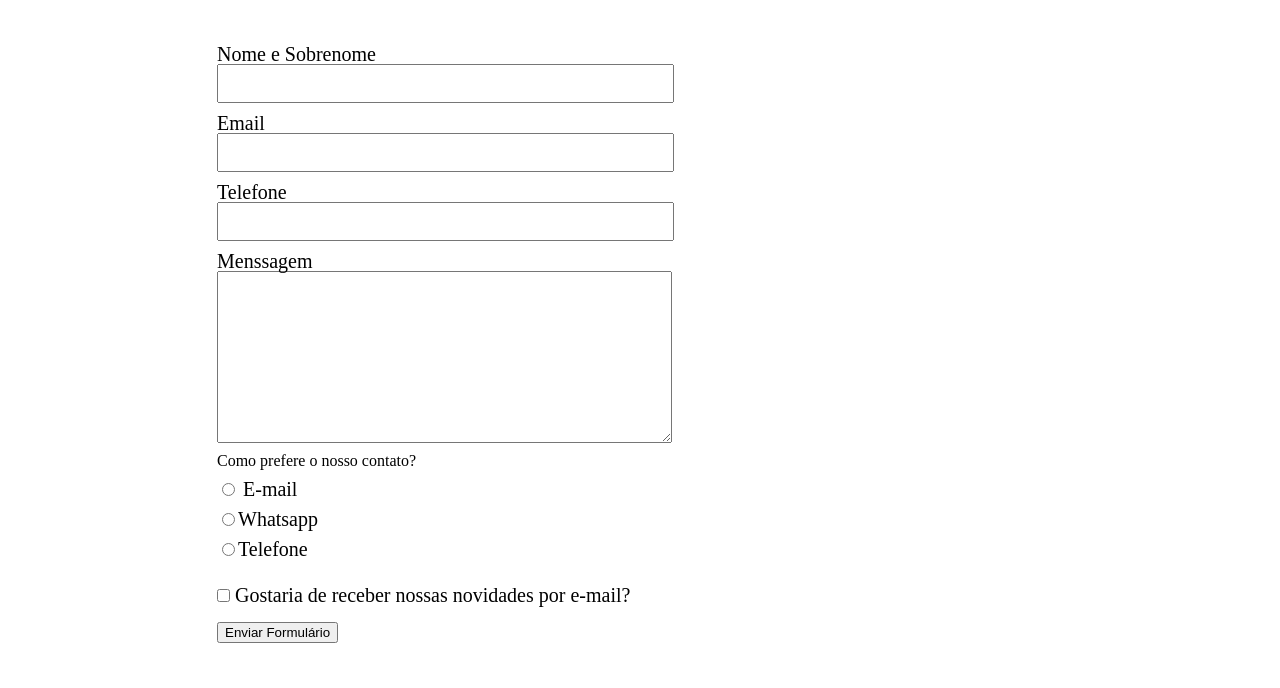
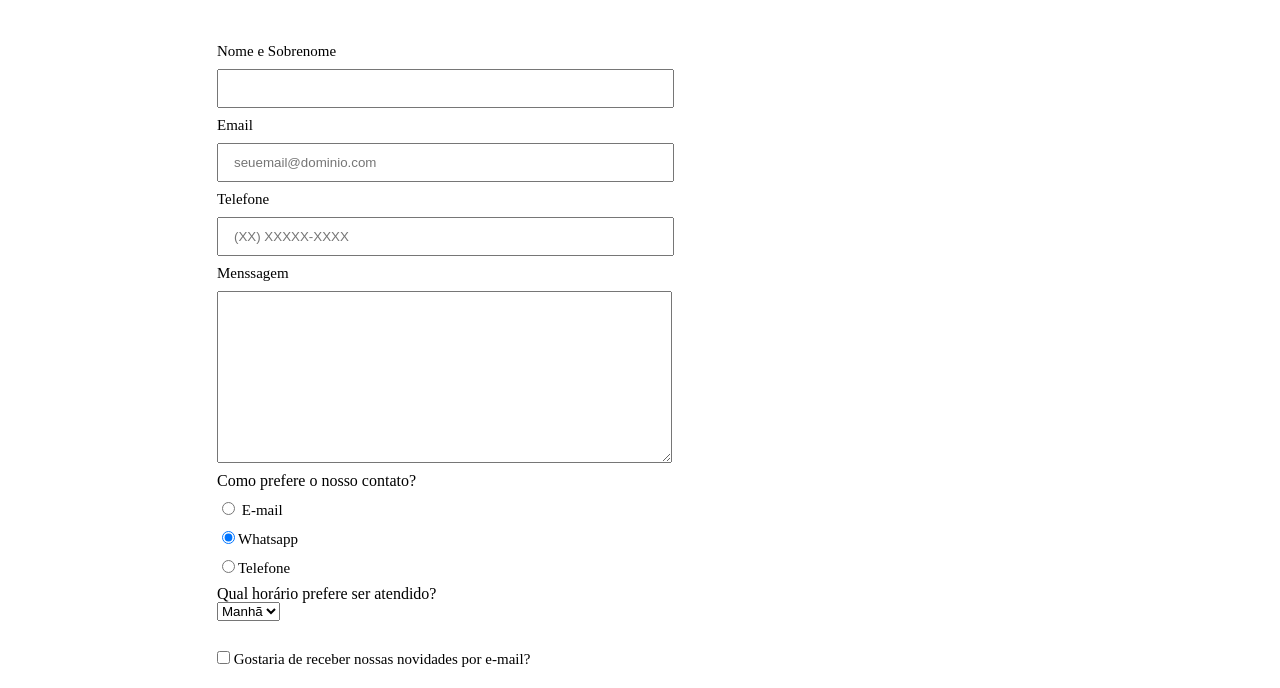
Before and after one commit to GuilhermeWaldschmidtPereira/html_css_alura, a plain HTML site: page html-css/contatos.html in a window 1280 px wide. Shown: the part 256-944 px from the top of the page. Drawn offline with Linux system fonts and the light colour scheme.

Commit message:
Required nos campos de texto

```diff
--- a/html-css/contatos.html
+++ b/html-css/contatos.html
@@ -26,33 +26,44 @@
     <main>
         <form action="">
             <label for="nomesobrenome">Nome e Sobrenome</label>
-            <input type="text" id="nomesobrenome" class="input-padrao">
+            <input type="text" id="nomesobrenome" class="input-padrao" required>
 
             <label for="email">Email</label>
-            <input type="text" id="email"class="input-padrao">
+            <input type="email" id="email" class="input-padrao" required placeholder="seuemail@dominio.com">
 
             <label for="telefone">Telefone</label>
-            <input type="text" id="telefone"class="input-padrao">
+            <input type="tel" id="telefone" class="input-padrao" required placeholder="(XX) XXXXX-XXXX">
 
             <label for="Menssagem">Menssagem</label>
-            <textarea name="menssagem" id="menssagem" cols="50" rows="10" class="input-padrao"></textarea>
+            <textarea name="menssagem" id="menssagem" cols="50" rows="10" class="input-padrao" required></textarea>
 
             <div id="selecao">
                 <p>Como prefere o nosso contato?</p>
                 <label for="rd-email"> <input type="radio" value="rd-email" id="rd-email" name="contato"> E-mail</label>
 
 
-                <label for="rd-whatsapp"><input type="radio" value="rd-whatsapp" id="rd-whatsapp" name="contato">Whatsapp</label>
+                <label for="rd-whatsapp"><input type="radio" value="rd-whatsapp" id="rd-whatsapp"
+                        name="contato" checked>Whatsapp</label>
 
 
-                <label for="rd-telefone"> <input type="radio" value="rd-telefone" id="rd-telefone" name="contato">Telefone</label>
-
-
+                <label for="rd-telefone"> <input type="radio" value="rd-telefone" id="rd-telefone"
+                        name="contato">Telefone</label>
 
             </div>
 
-            <label for=""><input type="checkbox" class="chekbox"> Gostaria de receber nossas novidades por e-mail?</label>
-            <input type="submit" value="Enviar Formulário">
+            <div>
+                <p>Qual horário prefere ser atendido?</p>
+                <select>
+                    <option value="manha">Manhã</option>
+                    <option value="tarde">Tarde</option>
+                    <option value="noite">Noite</option>
+                </select>
+            </div>
+
+            <label for="checkbox"><input type="checkbox" class="chekbox" id="checkbox"> Gostaria de receber nossas novidades por
+                e-mail?</label>
+
+            <input type="submit" id="enviar_formulario" value="Enviar Formulário">
         </form>
     </main>
     <footer>
--- a/html-css/style.css
+++ b/html-css/style.css
@@ -98,8 +98,9 @@ form{
 
 form label{
     display:block;
-    font-size: 20px;
+    font-size: 15px;
     margin-top: 10px;
+    margin-bottom: 10px;
 }
 
 .input-padrao{
```
